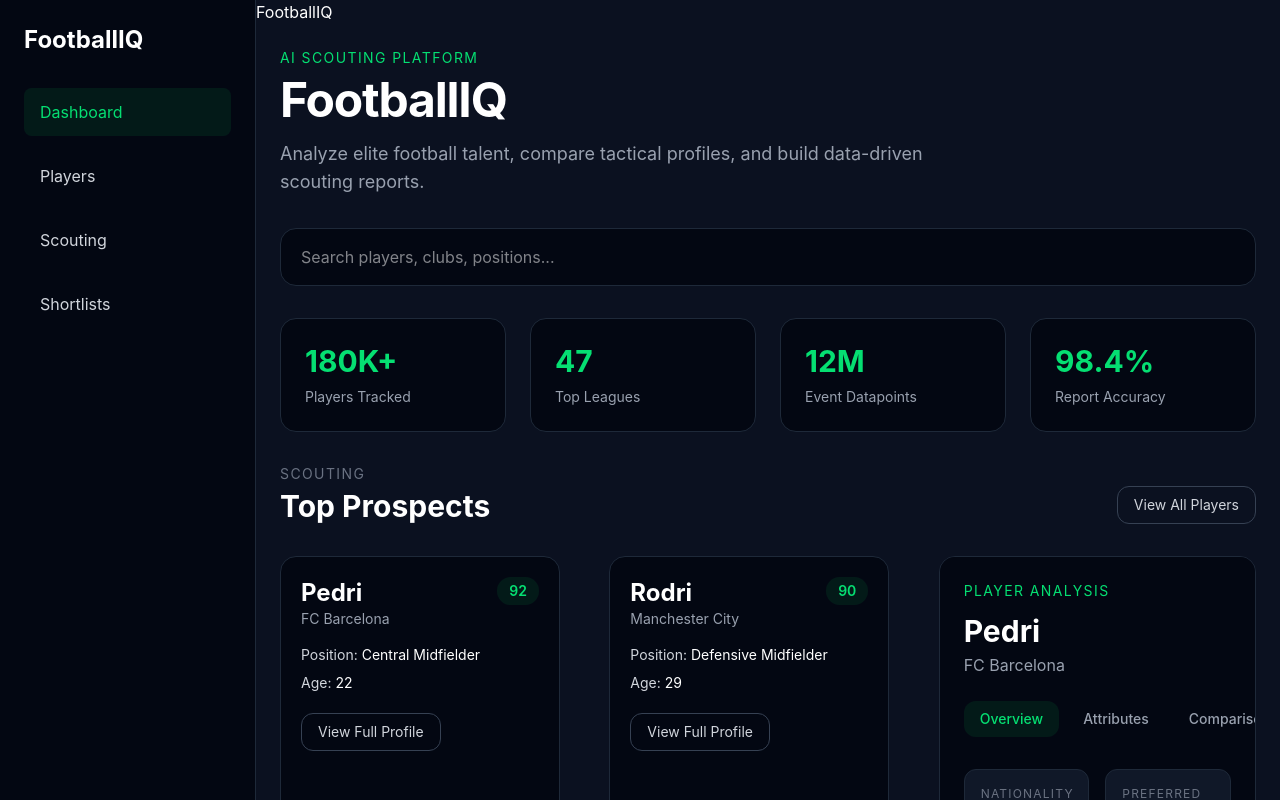
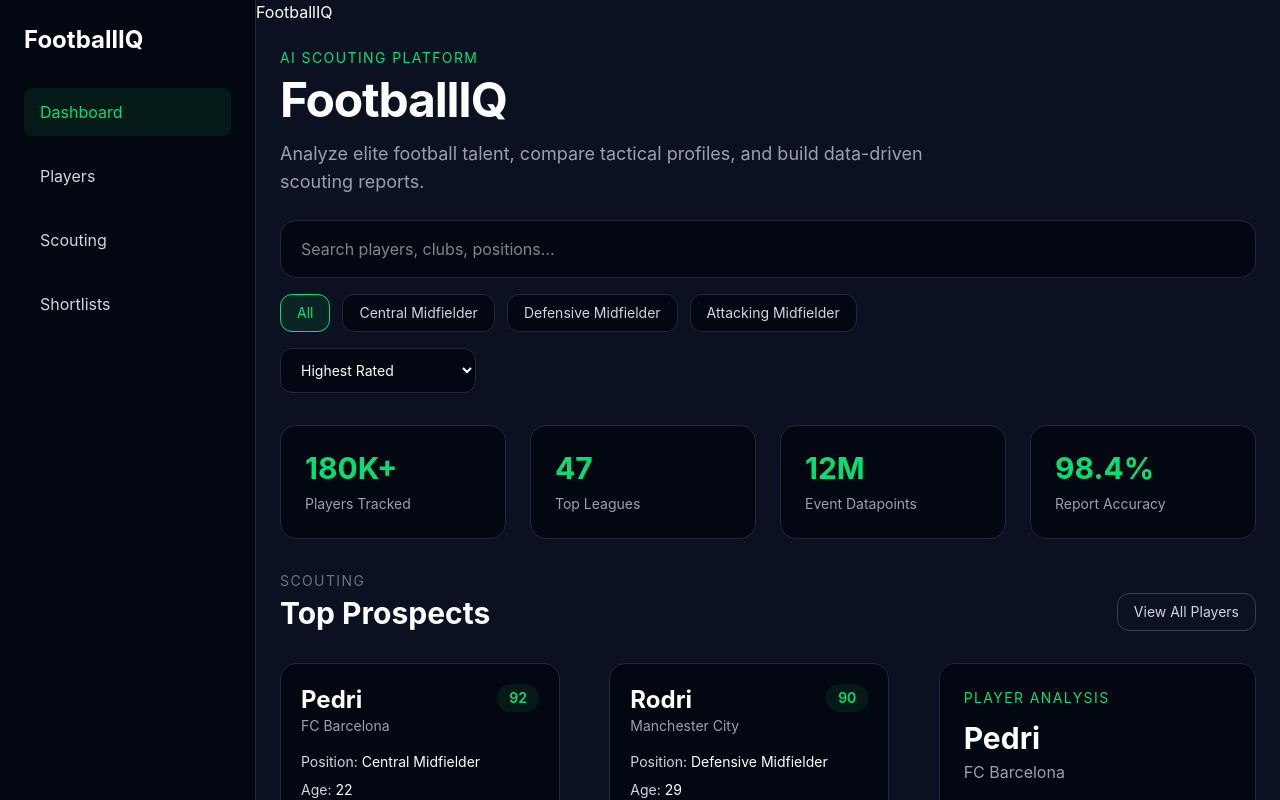
Before and after one commit to aadibhat-05/footballiq, a React (Vite) app in the folder frontend/: page / in a window 1280 px wide. Shown: the top 800 px of the page. Built offline with nearby package versions, Linux system fonts and the light colour scheme.

Commit message:
Added player search, filtering and sorting systems

```diff
--- a/frontend/src/pages/HomePage.tsx
+++ b/frontend/src/pages/HomePage.tsx
@@ -1,8 +1,10 @@
 import { useState } from 'react'
+
+import PlayerAnalysisPanel from '../components/dashboard/PlayerAnalysisPanel'
+import StatsCard from '../components/dashboard/StatsCard'
 import PlayerCard from '../components/player/playercard'
+
 import { players } from '../data/players'
-import StatsCard from '../components/dashboard/StatsCard'
-import PlayerAnalysisPanel from '../components/dashboard/PlayerAnalysisPanel'
 
 function HomePage() {
   const [selectedPlayerId, setSelectedPlayerId] =
@@ -10,14 +12,38 @@
 
   const [comparePlayerId, setComparePlayerId] =
     useState<number | null>(null)
+
   const [searchQuery, setSearchQuery] =
     useState('')
+
+  const [selectedPosition, setSelectedPosition] =
+    useState('All')
+
+  const [sortOption, setSortOption] =
+    useState('Highest Rated')
+
   const selectedPlayer =
     players.find(
       (player) => player.id === selectedPlayerId
     ) || players[0]
+
+  const positions = [
+    'All',
+    'Central Midfielder',
+    'Defensive Midfielder',
+    'Attacking Midfielder',
+  ]
+
+  const sortOptions = [
+    'Highest Rated',
+    'Youngest',
+    'Highest Market Value',
+    'Alphabetical'
+  ]
+
   const filteredPlayers = players.filter(
-  (player) =>
+    (player) => {
+      const matchesSearch =
         player.name
           .toLowerCase()
           .includes(
@@ -33,7 +59,49 @@
           .includes(
             searchQuery.toLowerCase()
           )
+
+      const matchesPosition =
+        selectedPosition === 'All' ||
+        player.position ===
+          selectedPosition
+
+      return (
+        matchesSearch &&
+        matchesPosition
       )
+    }
+  )
+  .sort((a, b) => {
+    switch(sortOption){
+      case 'Highest Rated':
+        return b.rating - a.rating
+
+      case 'Youngest':
+        return a.age - b.age
+
+      case 'Highest Market Value':
+        return (
+          parseInt(
+            b.marketValue.replace(
+              /\D/g,
+              ''
+            )
+          ) -
+          parseInt(
+            a.marketValue.replace(
+              /\D/g,
+              ''
+            )
+          )
+        )
+      case 'Alphabetical':
+        return a.name.localeCompare(
+          b.name
+        )
+      default:
+        return 0
+    }
+  })
 
   return (
     <div className="space-y-8">
@@ -48,10 +116,12 @@
         </h1>
 
         <p className="mt-4 max-w-2xl text-lg text-gray-400">
-          Analyze elite football talent, compare tactical
-          profiles, and build data-driven scouting reports.
+          Analyze elite football talent,
+          compare tactical profiles,
+          and build data-driven scouting reports.
         </p>
-      </div>
+
+        {/* SEARCH */}
         <div className="mt-6">
           <input
             type="text"
@@ -62,6 +132,53 @@
             }
             className="w-full rounded-2xl border border-gray-800 bg-gray-950 px-5 py-4 text-white outline-none transition focus:border-green-400"
           />
+        </div>
+
+        {/* POSITION FILTERS */}
+        <div className="mt-4 flex flex-wrap gap-3">
+          {positions.map((position) => (
+            <button
+              key={position}
+              onClick={() =>
+                setSelectedPosition(position)
+              }
+              className={`
+                rounded-xl
+                border
+                px-4
+                py-2
+                text-sm
+                transition
+                ${
+                  selectedPosition ===
+                  position
+                    ? 'border-green-400 bg-green-500/10 text-green-400'
+                    : 'border-gray-800 bg-gray-950 text-gray-300 hover:border-gray-700'
+                }
+              `}
+            >
+              {position}
+            </button>
+          ))}
+        </div>
+        <div className="mt-4">
+          <select
+            value={sortOption}
+            onChange={(e) =>
+              setSortOption(e.target.value)
+            }
+            className="rounded-xl border border-gray-800 bg-gray-950 px-4 py-3 text-sm text-white outline-none transition focus:border-green-400"
+          >
+            {sortOptions.map((option) => (
+              <option
+                key={option}
+                value={option}
+              >
+                {option}
+              </option>
+            ))}
+          </select>
+        </div>
       </div>
 
       {/* STATS */}
@@ -120,6 +237,8 @@
               }
             />
           ))}
+
+          {/* EMPTY STATE */}
           {filteredPlayers.length === 0 && (
             <div className="rounded-2xl border border-gray-800 bg-gray-950 p-10 text-center">
               <p className="text-lg font-medium text-white">
@@ -143,4 +262,5 @@
     </div>
   )
 }
+
 export default HomePage
```
Lines whose indentation alone changed are shown as unchanged.
